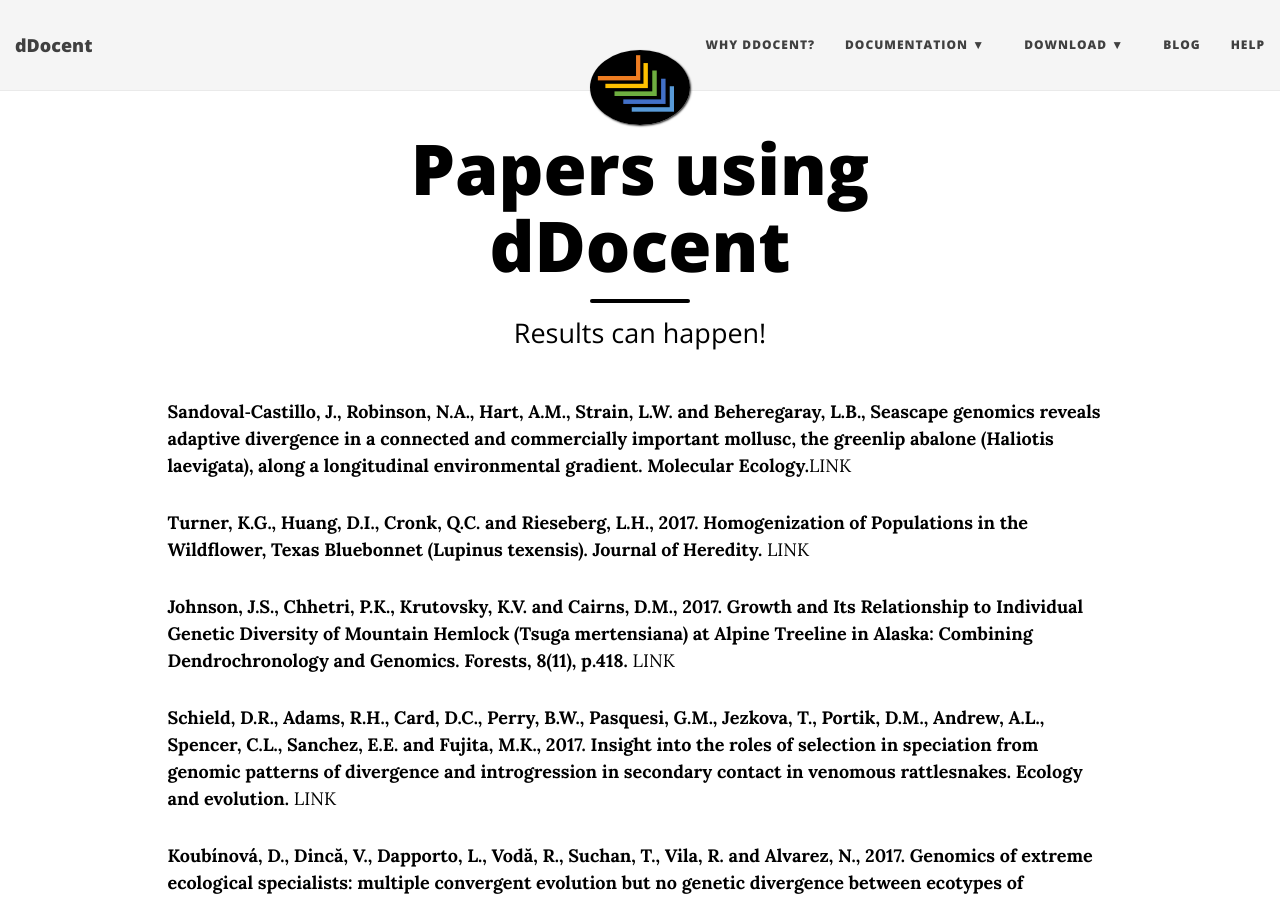
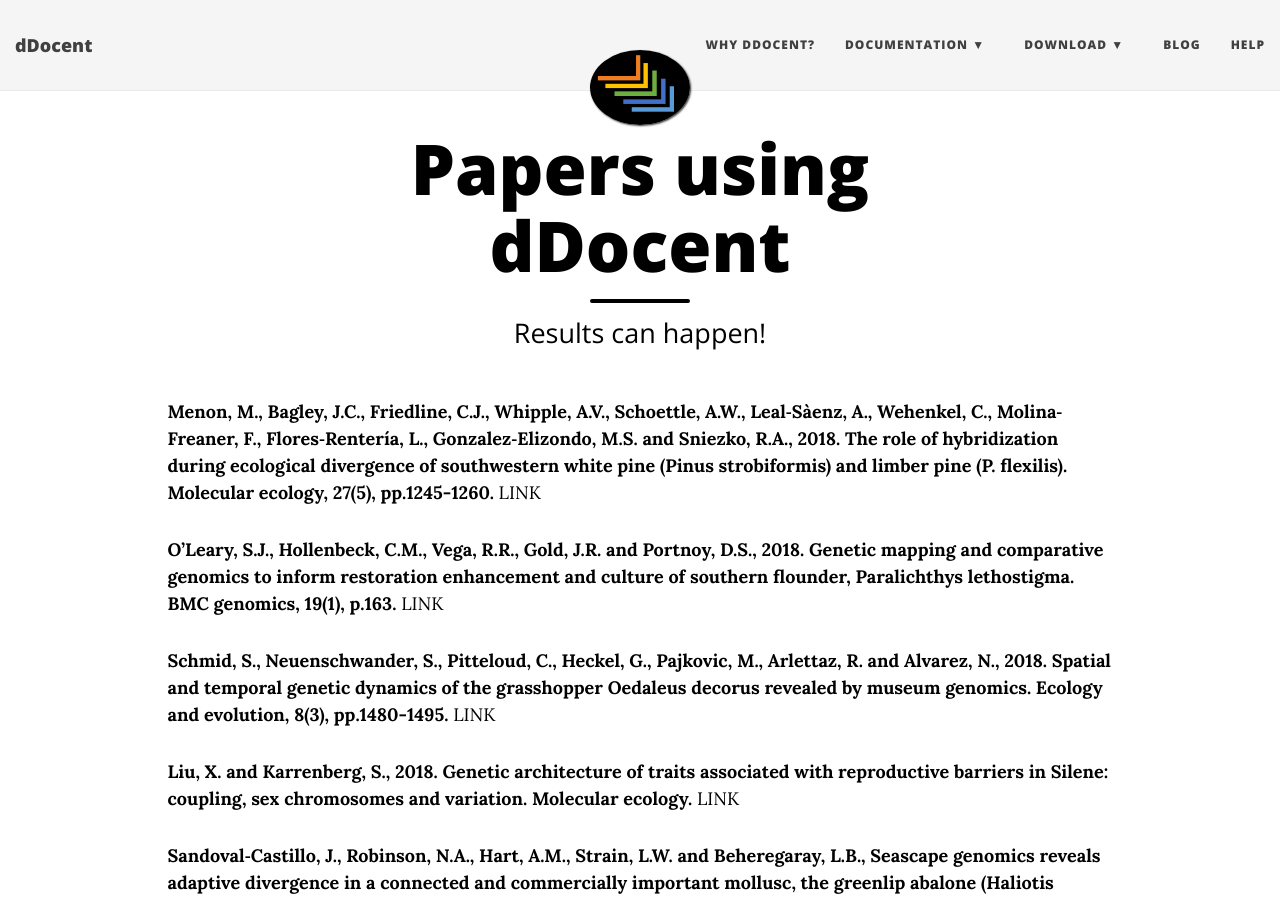
Before and after one commit to jpuritz/dDocent, a Jekyll site: the page built from using.md, in a window 1280 px wide and 900 px high. Built offline with Jekyll 4.4.1, drawn with Linux system fonts in a browser that asks for light colours; nearby versions of some CDN libraries.

Commit message:
Update using.md

```diff
--- a/using.md
+++ b/using.md
@@ -4,7 +4,15 @@
 subtitle: Results can happen!
 ---
 
-**Sandoval‐Castillo, J., Robinson, N.A., Hart, A.M., Strain, L.W. and Beheregaray, L.B., Seascape genomics reveals adaptive divergence in a connected and commercially important mollusc, the greenlip abalone (Haliotis laevigata), along a longitudinal environmental gradient. Molecular Ecology.**[LINK](http://onlinelibrary.wiley.com/doi/10.1111/mec.14526/full)
+**Menon, M., Bagley, J.C., Friedline, C.J., Whipple, A.V., Schoettle, A.W., Leal‐Sàenz, A., Wehenkel, C., Molina‐Freaner, F., Flores‐Rentería, L., Gonzalez‐Elizondo, M.S. and Sniezko, R.A., 2018. The role of hybridization during ecological divergence of southwestern white pine (Pinus strobiformis) and limber pine (P. flexilis). Molecular ecology, 27(5), pp.1245-1260.** [LINK](https://www.fs.fed.us/rm/pubs_journals/2017/rmrs_2017_menon_m001.pdf)
+
+**O’Leary, S.J., Hollenbeck, C.M., Vega, R.R., Gold, J.R. and Portnoy, D.S., 2018. Genetic mapping and comparative genomics to inform restoration enhancement and culture of southern flounder, Paralichthys lethostigma. BMC genomics, 19(1), p.163.** [LINK](https://bmcgenomics.biomedcentral.com/articles/10.1186/s12864-018-4541-0)
+
+**Schmid, S., Neuenschwander, S., Pitteloud, C., Heckel, G., Pajkovic, M., Arlettaz, R. and Alvarez, N., 2018. Spatial and temporal genetic dynamics of the grasshopper Oedaleus decorus revealed by museum genomics. Ecology and evolution, 8(3), pp.1480-1495.** [LINK](https://onlinelibrary.wiley.com/doi/abs/10.1002/ece3.3699)
+
+**Liu, X. and Karrenberg, S., 2018. Genetic architecture of traits associated with reproductive barriers in Silene: coupling, sex chromosomes and variation. Molecular ecology.** [LINK](https://onlinelibrary.wiley.com/doi/abs/10.1111/mec.14562)
+
+**Sandoval‐Castillo, J., Robinson, N.A., Hart, A.M., Strain, L.W. and Beheregaray, L.B., Seascape genomics reveals adaptive divergence in a connected and commercially important mollusc, the greenlip abalone (Haliotis laevigata), along a longitudinal environmental gradient. Molecular Ecology.** [LINK](http://onlinelibrary.wiley.com/doi/10.1111/mec.14526/full)
 
 **Turner, K.G., Huang, D.I., Cronk, Q.C. and Rieseberg, L.H., 2017. Homogenization of Populations in the Wildflower, Texas Bluebonnet (Lupinus texensis). Journal of Heredity.** [LINK](https://academic.oup.com/jhered/advance-article/doi/10.1093/jhered/esx094/4733275)
 
```
